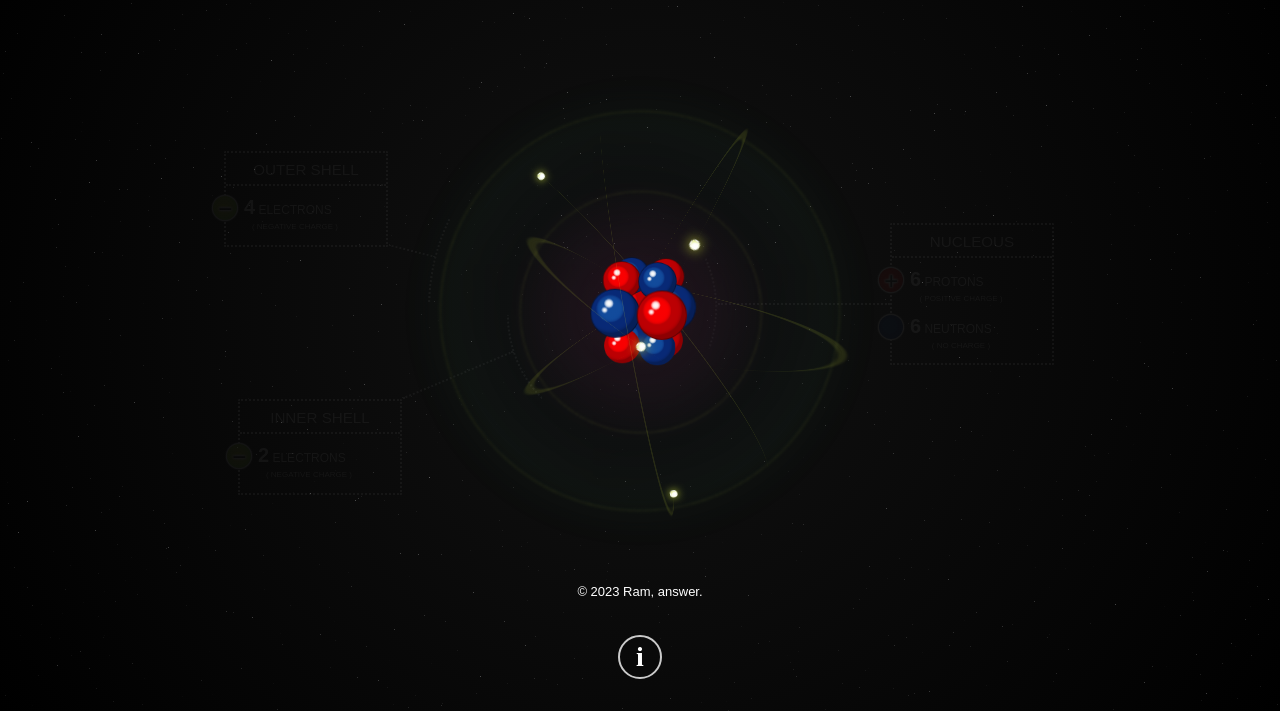
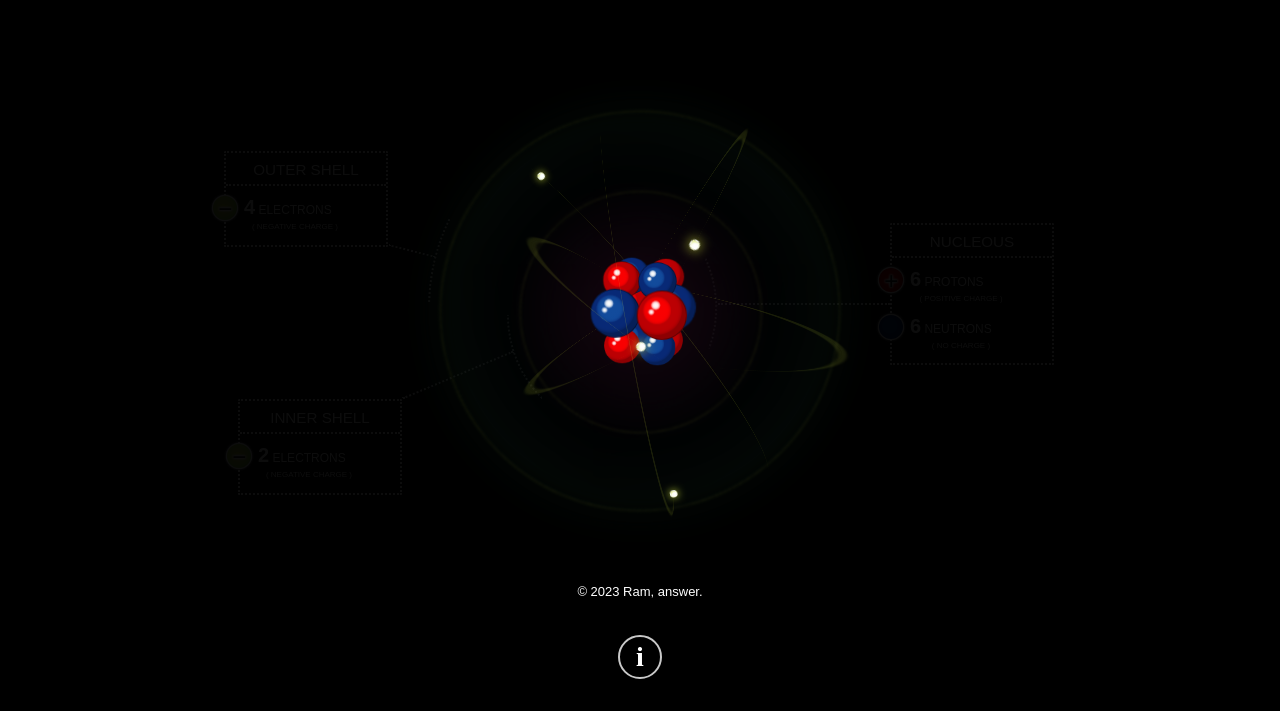
Before and after one commit to Rambhai567/Carbon-structure, a plain HTML site: page index.html in a window 1280 px wide. Shown: the part 89-800 px from the top of the page. Drawn offline with nearby package versions, Linux system fonts and the light colour scheme.

Commit message:
Add files via upload

```diff
--- a/style.css
+++ b/style.css
@@ -7,7 +7,7 @@ body {
 	display: flex;
 	align-items: center;
 	justify-content: center;
-	background: repeating-conic-gradient(#FFF4 0%, transparent .0002%, transparent .075%, transparent .65%), repeating-conic-gradient(#FFF2 0%, transparent .0004%, transparent 0.05%, transparent .495%), radial-gradient(circle at 50% 50%, #121212, #000);
+	background: black;
 	perspective: 100vmin;
 }
 body * {
@@ -97,7 +97,7 @@ h2 {
 	border-radius: 100%;
 	margin-top: -11vmin;
 	background: red;
-	background: radial-gradient(circle at 40% 60%, #fff0, 3vmin, #00000040 calc(3vmin + 1px) 100%), radial-gradient(circle at 28% 57%, #fff, 0.3vmin, #fff0 calc(0.3vmin + 1px) 100%), radial-gradient(circle at 37% 71%, #fff, 0.5vmin, #fff0 calc(0.5vmin + 1px) 100%), radial-gradient(circle at 40% 60%, var(--c2), 1.65vmin, #fff0 calc(1.65vmin + 1px) 100%) var(--c1);
+	background: radial-gradient(circle at 40% 60%, rgba(114, 88, 88, 0), 3vmin, #00000040 calc(3vmin + 1px) 100%), radial-gradient(circle at 28% 57%, #fff, 0.3vmin, #fff0 calc(0.3vmin + 1px) 100%), radial-gradient(circle at 37% 71%, #fff, 0.5vmin, #fff0 calc(0.5vmin + 1px) 100%), radial-gradient(circle at 40% 60%, var(--c2), 1.65vmin, #fff0 calc(1.65vmin + 1px) 100%) var(--c1);
 }
 .row:nth-child(2) {
 	--znt: 1.3,1.3,1.3;
```
